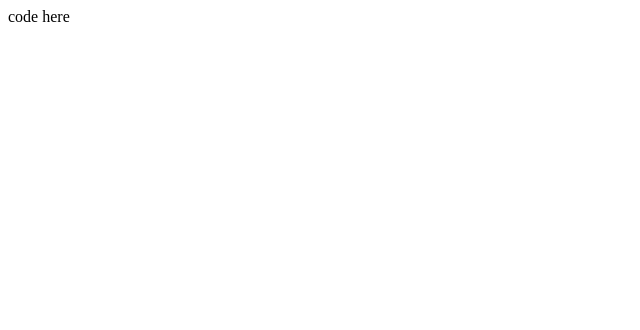
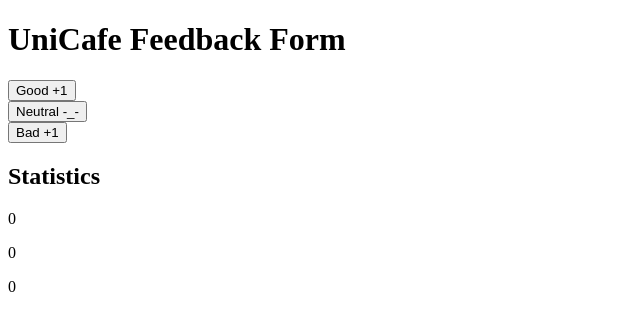
Before and after one commit to TooMuchD0g/FullStack_part1, a React (Vite) app in the folder part1/: page / in a window 1280 px wide. Shown: the top 330 px of the page, without its empty margins (0-640 px from the left). Built offline with nearby package versions, Linux system fonts and the light colour scheme.

Commit message:
Submission for Part1 Exercise1.6

```diff
--- a/part1/src/App.jsx
+++ b/part1/src/App.jsx
@@ -8,9 +8,41 @@ const App = () => {
 
   return (
     <div>
-      code here
+      <UI/>
+      <div>
+      <Button onClick={()=>setGood(good +1)} text ="Good +1"/>
+      <Button onClick={()=>setNeutral(neutral +1)} text ="Neutral -_-"/>
+      <Button onClick={()=>setBad(bad +1)} text ="Bad +1"/>
+      </div>
+      <Stats good={good} neutral={neutral} bad={bad}/>
     </div>
   )
 }
 
 export default App
+
+const Button = ({ onClick, text }) => (
+  <div>
+    <button onClick={onClick}>{text}</button>
+  </div>
+)
+
+const UI = () => {
+  return(
+    <>
+      <h1>UniCafe Feedback Form</h1>
+    </>
+  )
+}
+
+const Stats = (props) =>{
+  return(
+    <>
+      <h2>Statistics</h2>
+      <p>{props.good}</p>
+      <p>{props.neutral}</p>
+      <p>{props.bad}</p>
+    </>
+
+  )
+}
```
